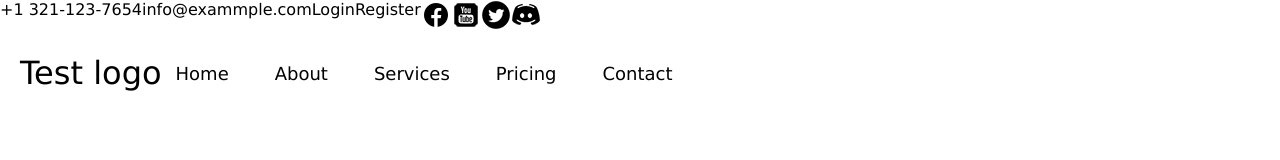
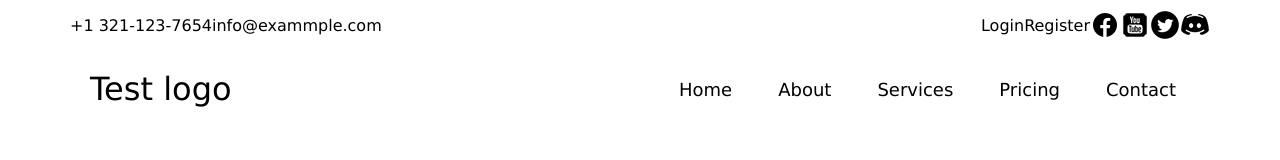
Before and after one commit to Hammerofdoom/test, a plain HTML site: page index.html in a window 1280 px wide. Drawn offline with Linux system fonts and the light colour scheme.

Commit message:
flex changes

```diff
--- a/index.html
+++ b/index.html
@@ -10,12 +10,12 @@
 </head>
 
 <body>
-    <div id="header">
-        <div class="top_h">
+    <div class="header main-width">
+        <div class="top_h parent-flex">
             <div id="contacts_top"> <span id="p_number">+1 321-123-7654</span><span id="mail_top">info@exammple.com</span>
                 </div>
             <div id="login"><span>Login</span><span>Register</span></div>
-            <div id="social_links">
+            <div class="social_links">
               <div class="soc_ico"><img src="images/socials/facebook.png" alt="facebook"></div>
               <div class="soc_ico"><img src="images/socials/youtube.png" alt="youtube"></div>
               <div class="soc_ico"><img src="images/socials/twitter.png" alt="twitter"></div>
--- a/styles/styles.css
+++ b/styles/styles.css
@@ -5,7 +5,11 @@
     box-sizing: border-box;
 }
 body {
-    font-family:'Lucida Sans', 'Lucida Sans Regular', 'Lucida Grande', 'Lucida Sans Unicode', Geneva, Verdana, sans-serif
+    font-family:'Lucida Sans', 'Lucida Sans Regular', 'Lucida Grande', 'Lucida Sans Unicode', Geneva, Verdana, sans-serif;
+    display: flex;
+    flex-direction: column;
+    width: 100%;
+    align-items: center;
 }
 a {
     text-decoration: none;
@@ -13,10 +17,19 @@
 li {
     list-style: none;
 }
+.main-width {
+    width: 1140px;
+}
+.parent-flex {
+    display: flex;
+    flex-direction: row;
+    align-items: center;
+}
 
 
    /* NAVBAR STYLING STARTS */
 .navbar {
+    width: 100%;
     display: flex;
     align-items: center;
     justify-content: space-between;
@@ -72,32 +85,32 @@
     display: block;
    }
 
-#header{
-
+.header {
 }
 
-.soc_ico{
+.social_links {
+    display: flex;
+    flex-direction: row;
+    align-items: center;
+}
+.soc_ico {
+    display: flex;
+    align-items: center;
+}
+
+#login {
+    margin-left: auto;
+}
+
+#contacts_top {
     display: block;
     float: left;
 }
 
-#login{
-    display: block;
-    float: left;
+#main_nav {
+    width: 100%;
 }
-
-#contacts_top{
-    display: block;
-    float: left;
+.top_h {
+    display: flex;
+    height: 50px;
 }
-
-#main_nav{
-    display: block;
-    float: left;
-}
-.top_h{
-    display: block;
-    float: left;
-    overflow: hidden;
-    width: 1140px;
-}
```
Lines whose indentation alone changed are shown as unchanged.
